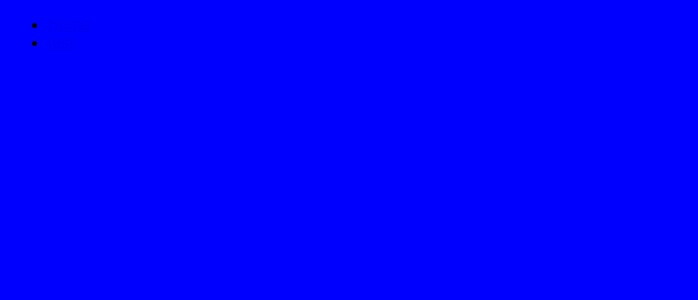
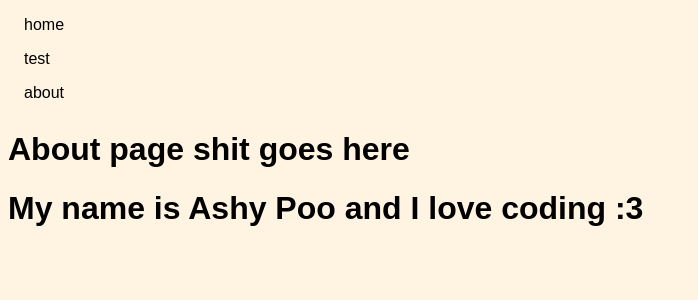
Before and after one commit to sergeantcatt/neko-planner, a React app in the folder neko/: page /About in a window 1280 px wide. Before the commit this address had no page. Shown: the top 300 px of the page, without its empty margins (0-698 px from the left). Built offline with nearby package versions, Linux system fonts and the light colour scheme.

Commit message:
navbar update
cssing fr rn

```diff
--- a/neko/package.json
+++ b/neko/package.json
@@ -30,12 +30,14 @@
     "@babel/preset-react": "^7.18.6",
     "@babel/runtime": "^7.21.0",
     "babel-loader": "^9.1.2",
+    "css-loader": "^6.7.3",
     "eslint": "^8.37.0",
     "eslint-config-airbnb-base": "^15.0.0",
     "eslint-config-prettier": "^8.8.0",
     "eslint-plugin-jest": "^27.2.1",
     "html-webpack-plugin": "^5.5.0",
     "path": "^0.12.7",
+    "style-loader": "^3.3.2",
     "webpack": "^5.78.0",
     "webpack-cli": "^5.0.1",
     "webpack-dev-server": "^4.13.2"
--- a/neko/src/App.js
+++ b/neko/src/App.js
@@ -11,6 +11,7 @@ import React from "react";
 import {Routes, Route} from 'react-router-dom';
 import Home from './pages/Home';
 import Test from './pages/Test';
+import About from './pages/About';
 import NavBar from './NavBar';
 
 /*
@@ -28,6 +29,7 @@ const App = () => {
             <Routes>
                 <Route path="/" element={<Home />} />
                 <Route path="/test" element={<Test />} />
+                <Route path="/About" element={<About />} />
             </Routes>
         </>
     )
--- a/neko/src/NavBar.jsx
+++ b/neko/src/NavBar.jsx
@@ -1,5 +1,6 @@
 import React from 'react';
 import {NavLink} from 'react-router-dom';
+import './styles/NavBar.css';
 
 
 const NavBar = () => {
@@ -7,10 +8,15 @@ const NavBar = () => {
         <nav>
             <ul>
                 <li>
-             <NavLink to="/">Home</NavLink>
+             <NavLink to="/">home</NavLink>
                 </li>
+
                 <li>
              <NavLink to="/test">test</NavLink>
+                </li>
+
+                <li>
+             <NavLink to="/About">about</NavLink>
                 </li>
             </ul>
         </nav>
--- /dev/null
+++ b/neko/src/pages/About.jsx
@@ -0,0 +1,13 @@
+import React from 'react';
+
+const About = () => {
+
+    return (
+        <>
+            <h1>About page shit goes here</h1>
+            <h1>My name is Ashy Poo and I love coding :3 </h1>
+        </>
+    )
+}
+
+export default About;
--- /dev/null
+++ b/neko/src/styles/NavBar.css
@@ -0,0 +1,15 @@
+/* NavBar styling */
+
+/* Formatting the list of links in nav bar */
+ul {
+    list-style-type: none;
+    margin: 0;
+    padding: 0;
+}
+
+li a {
+    display: block;
+    color: #000;
+    padding: 8px 16px;
+    text-decoration: none;
+}
--- a/neko/src/styles/base.css
+++ b/neko/src/styles/base.css
@@ -1,4 +1,4 @@
 body {
-    background-color: blue;
+    background-color: #FFF3E2;
     font-family: sans-serif;
 }
```
Also changed, not shown: neko/src/styles/universal_styles.txt (added), 1 other file (tests, documents, lock files or other folders).
